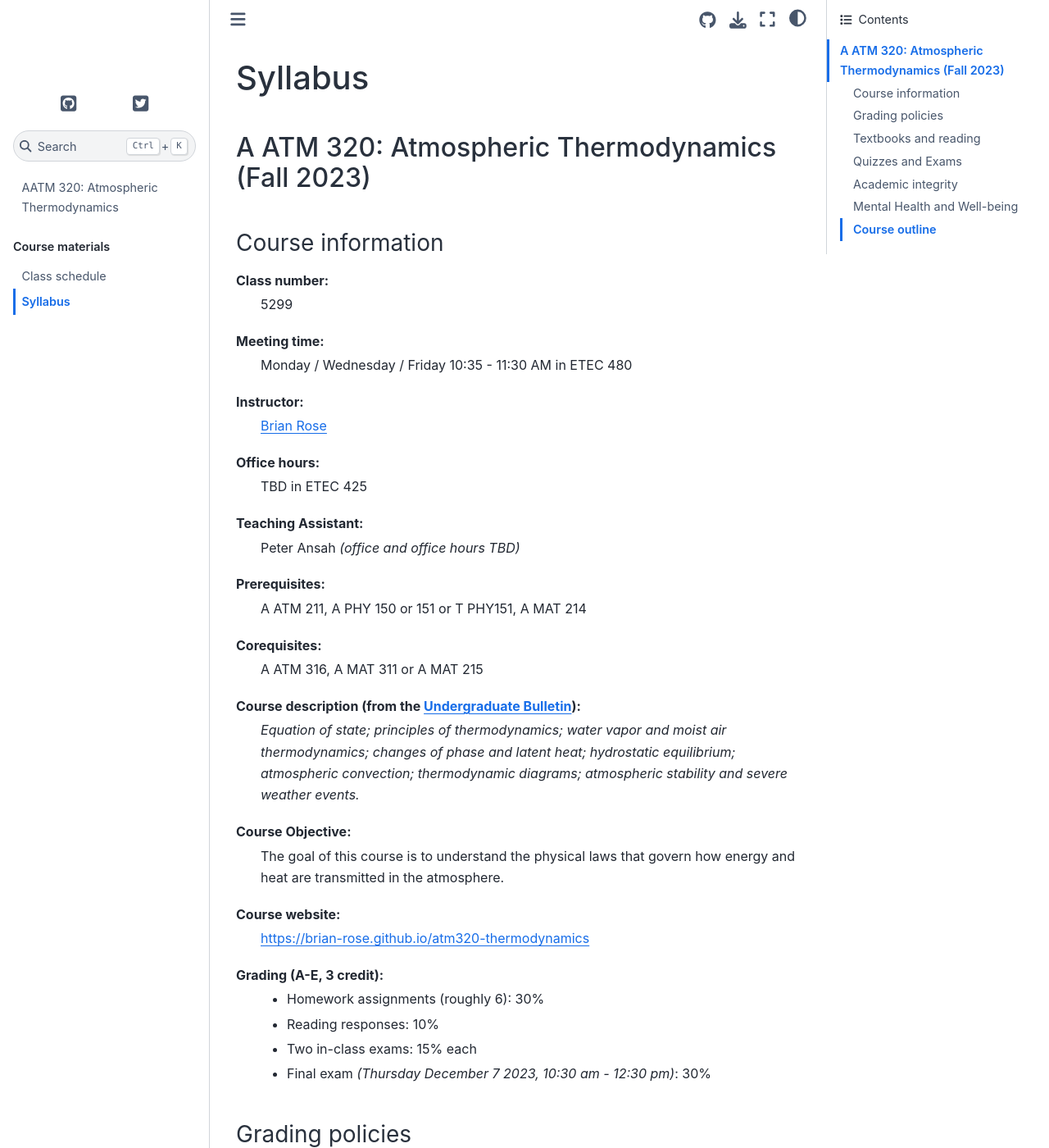
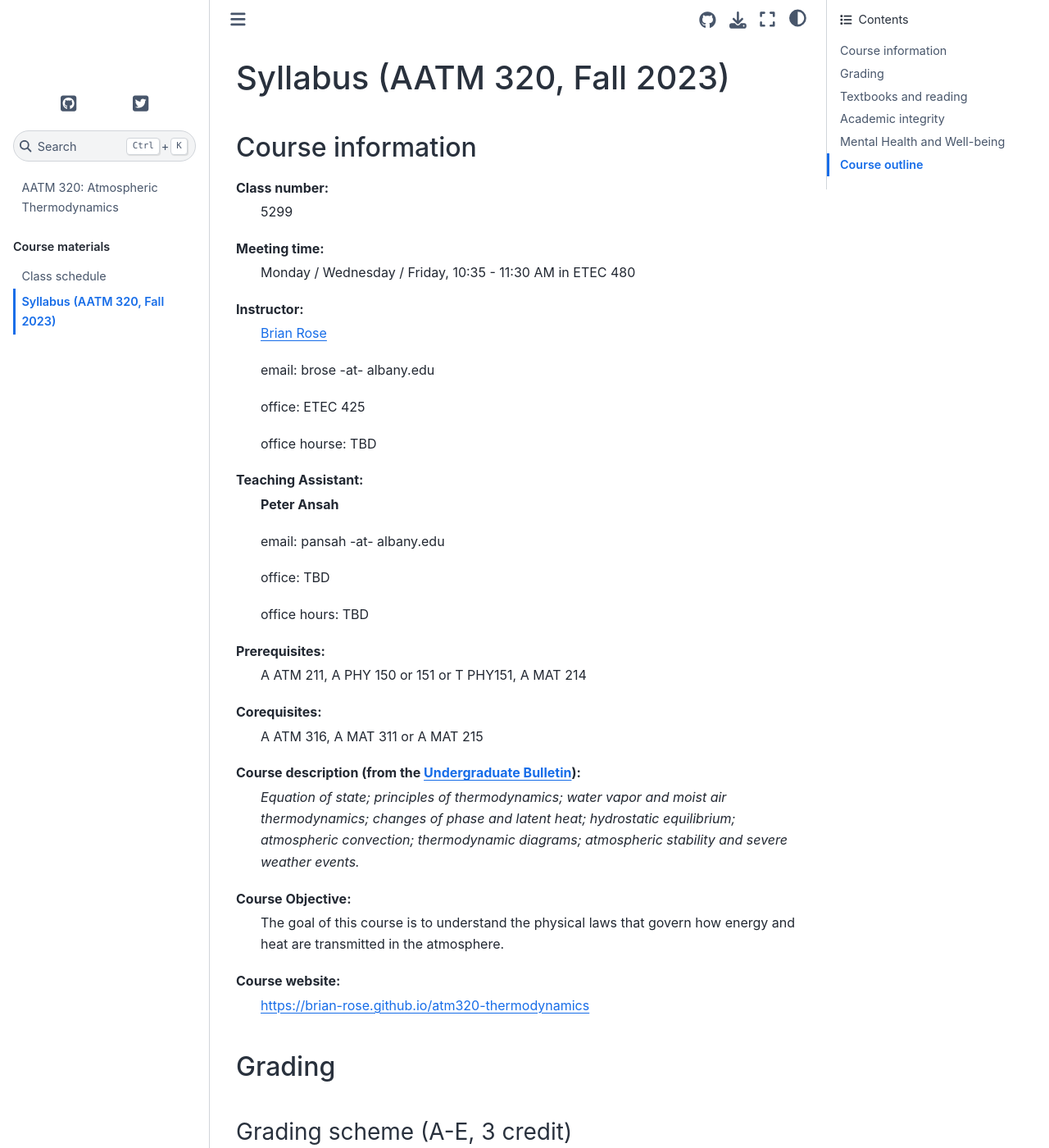
Before and after one commit to brian-rose/atm320-thermodynamics, a Jupyter Book: the page built from syllabus.md, in a window 1280 px wide and 1400 px high. Shown: the whole window at 82% size. Built offline with Jupyter Book 1.0.4 settings and Sphinx 7.4.7 and the Sphinx Book theme 1.1.4, drawn with Linux system fonts in a browser that asks for light colours; pages that are not in the unit, such as notebooks, are missing from menus; some of the changed text lies outside the part shown.

Commit message:
More syllabus tweaking

```diff
--- a/syllabus.md
+++ b/syllabus.md
@@ -1,23 +1,24 @@
-# Syllabus
+# Syllabus (AATM 320, Fall 2023)
 
-## A ATM 320: Atmospheric Thermodynamics (Fall 2023)
-
-### Course information
+## Course information
 
 Class number:
 : 5299
 
 Meeting time:
-: Monday / Wednesday / Friday 10:35 - 11:30 AM in ETEC 480
+: Monday / Wednesday / Friday, 10:35 - 11:30 AM in ETEC 480
 
 Instructor:
 : [Brian Rose](https://www.atmos.albany.edu/facstaff/brose/)
-
-Office hours:
-: TBD in ETEC 425
+: email: brose -at- albany.edu
+: office: ETEC 425
+: office hourse: TBD
 
 Teaching Assistant:
-: Peter Ansah _(office and office hours TBD)_
+: **Peter Ansah**
+: email: pansah -at- albany.edu
+: office: TBD
+: office hours: TBD
 
 Prerequisites:
 : A ATM 211, A PHY 150 or 151 or T PHY151, A MAT 214
@@ -34,26 +35,27 @@ Course Objective:
 Course website:
 : [https://brian-rose.github.io/atm320-thermodynamics](https://brian-rose.github.io/atm320-thermodynamics)
 
-Grading (A-E, 3 credit):
-: - Homework assignments (roughly 6): 30%
-  - Reading responses: 10%
-  - Two in-class exams: 15% each
-  - Final exam _(Thursday December 7 2023, 10:30 am - 12:30 pm)_: 30%
+## Grading
+
+### Grading scheme (A-E, 3 credit)
+- Homework assignments (roughly 6): 30%
+- Reading responses: 10%
+- Two in-class exams: 15% each
+- Final exam: 30%
+
+_The final exam will be held Thursday December 7 2023, 10:30 am - 12:30 pm)_
 
 ### Grading policies
 
-Late assignments and off-time exams are only allowed for University-recognized reasons ([https://www.albany.edu/health_center/medicalexcuse.shtml](https://www.albany.edu/health_center/medicalexcuse.shtml)).
-
-**Homework assignments lose 20% of their value per late day** (i.e., an assignment turned in two days late cannot get better than 60%).
-
-**Exception**: _one late day per student_ to be used at your discretion during the semester.
-
-Percentage grades will be converted into letter grades based on the following formula:
+- Late assignments and off-time exams are only allowed for University-recognized reasons (<https://www.albany.edu/health_center/medicalexcuse.shtml>)
+- **Homework assignments lose 20% of their value per late day** (i.e., an assignment turned in two days late cannot get better than 60%).
+    - **Exception**: _one late day per student_ to be used at your discretion during the semester.
+- Percentage grades will be converted into letter grades based on the following formula:
 
 _Formula TBD_
 
 
-### Textbooks and reading
+## Textbooks and reading
 
 The **required text** is [_A First Course in Atmospheric Thermodynamics_ by Grant W. Petty, Sundog Publishing, 2008](https://sundogpublishingstore.myshopify.com/products/a-first-course-in-atmospheric-thermodynamics-g-w-petty).
 
@@ -70,14 +72,14 @@ To encourage students to keep up with the assigned reading schedule, a pop quiz
 There will be two in-class exams and a final exam during the University exam period (dates posted on the [schedule page of the course website](schedule)).
 
 
-### Academic integrity
+## Academic integrity
 
 Although students may work together, all homework assignments must be completed independently. Homework assignments that are substantially similar to other students will receive a zero for that assignment. Copying from other students on quizzes and exams may result in a zero for that work and referral for disciplinary action.
 
 It is every student's responsibility to become familiar with the standards of academic integrity at UAlbany. Claims of ignorance, of unintentional error, or of academic or personal pressures are not sufficient reasons for violations of academic integrity. Please refer to the UAlbany academic integrity policies here: [https://www.albany.edu/undergraduate_bulletin/regulations.html](https://www.albany.edu/undergraduate_bulletin/regulations.html)
 
 
-### Mental Health and Well-being
+## Mental Health and Well-being
 
 As a student, there may be times when personal stressors interfere with your academic performance and/or negatively impact your daily life. The University at Albany Counseling and Psychological Services (CAPS) provides free, confidential services including individual and group psychological counseling and evaluation for emotional, social and academic concerns. Students may consult with CAPS staff remotely by telephone, email or Zoom appointments regarding issues that impact them or someone they care about.  For questions or to make an appointment, call (518) 442-5800 or email consultation@albany.edu.  Visit <https://www.albany.edu/health-well-being/mental-health/caps> for hours of operation and additional information
 
@@ -88,7 +90,7 @@ Students dealing with heightened feelings of sadness or hopelessness, increased
 <https://www.albany.edu/health-well-being/emergencies>
 
 
-### Course outline
+## Course outline
 
 The outline of the course closely follows the chapters in Petty's book. The precise timing of each section is TBD but a detailed reading and assignment schedule will be made available to students and kept up to date.
 
```
